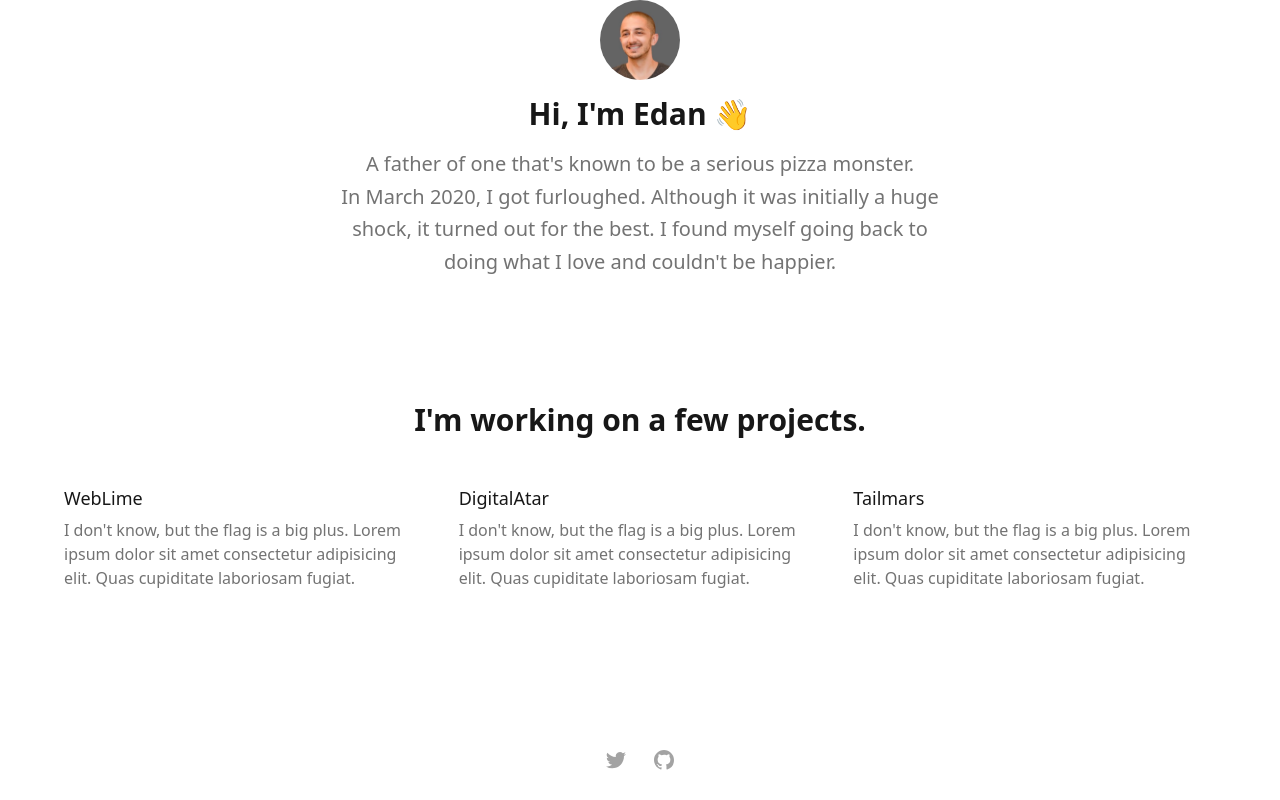
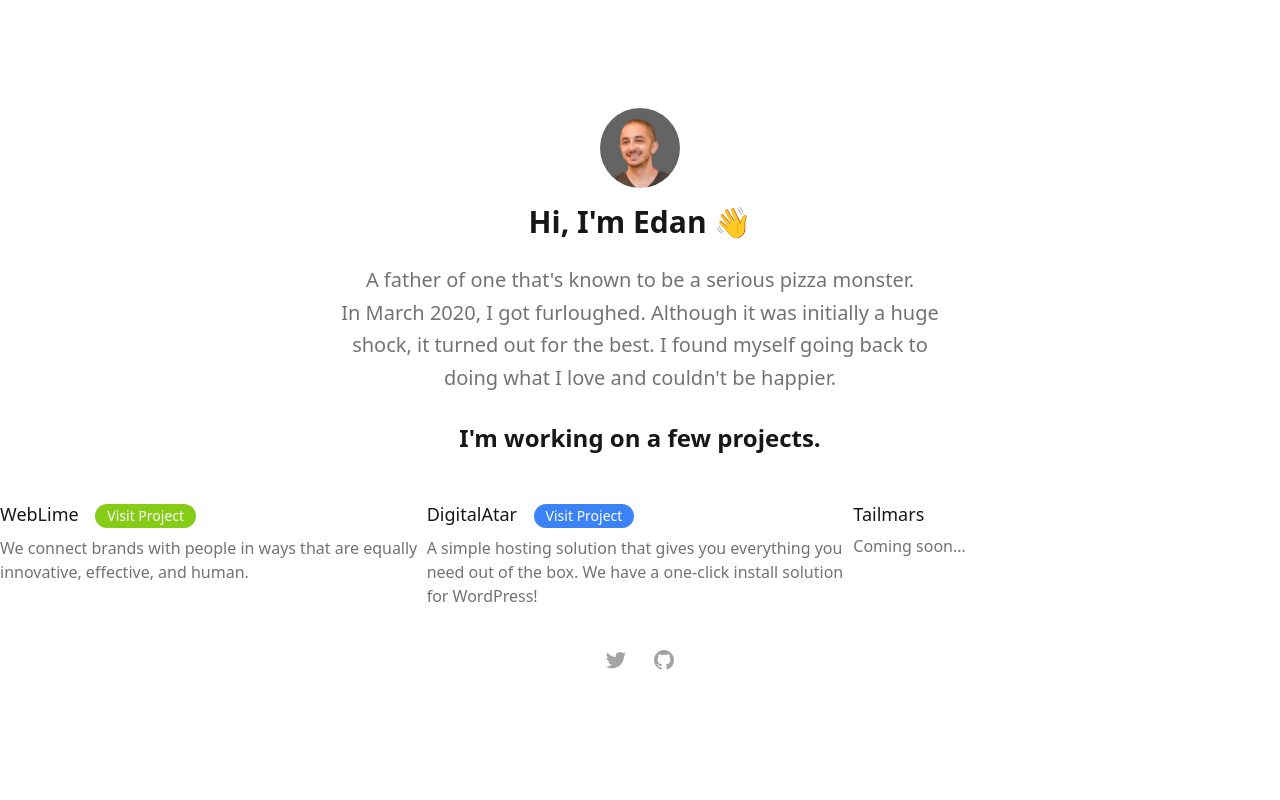
Before and after one commit to eba8/edan-ben-atar, a website: page index.html in a window 1280 px wide. Drawn offline with Linux system fonts and the light colour scheme.

Commit message:
page update

```diff
--- a/index.html
+++ b/index.html
@@ -9,7 +9,6 @@
   </head>
   <body>
     <div class="flex flex-col justify-center h-screen">
-      <div>
       <div class="flex justify-around">
         <img
           class="rounded-full max-h-20"
@@ -29,58 +28,74 @@
           A father of one that's known to be a serious pizza monster.
           <br />
           In March 2020, I got furloughed. Although it was initially a huge
-            shock, it turned out for the best. I found myself going back to
-            doing what I love and couldn't be happier.
+          shock, it turned out for the best. I found myself going back to doing
+          what I love and couldn't be happier.
         </p>
       </div>
-      </div>
-      <div class="px-4 py-5 mx-auto overflow-hidden sm:px-6 lg:px-8">
-        <div class="px-4 py-16 mx-auto max-w-7xl sm:py-24 sm:px-6 lg:px-8">
-          <h2 class="text-3xl font-extrabold text-center text-gray-900">
+      <div class="overflow-hidden">
+        <div class="py-5 mx-auto max-w-7xl">
+          <h2 class="text-2xl font-extrabold text-center text-gray-900">
             I'm working on a few projects.
           </h2>
           <div class="mt-12">
             <dl
-              class="space-y-10 md:space-y-0 md:grid md:grid-cols-2 md:grid-rows-2 md:gap-x-8 md:gap-y-12 lg:grid-cols-3"
+              class="space-y-10 md:space-y-0 md:grid md:grid-cols-2 md:grid-rows-1 lg:grid-cols-3"
             >
               <div>
                 <dt class="text-lg font-medium leading-6 text-gray-900">
                   WebLime
+                  <div class="inline-block">
+                    <div class="ml-3">
+                    <span
+                      class="inline-flex items-center px-3 py-0.5 rounded-full text-sm font-medium bg-lime-500 text-white"
+                    >
+                    <a href="https://weblime.com/">Visit Project</a>
+                    </span>
+                  </div>
+                  </div>
+                  </a>
                 </dt>
                 <dd class="mt-2 text-base text-gray-500">
-                  I don&#039;t know, but the flag is a big plus. Lorem ipsum
-                  dolor sit amet consectetur adipisicing elit. Quas cupiditate
-                  laboriosam fugiat.
+                  We connect brands with people in ways that are equally
+                  innovative, effective, and human.
                 </dd>
               </div>
               <div>
                 <dt class="text-lg font-medium leading-6 text-gray-900">
                   DigitalAtar
+                  <div class="inline-block">
+                    <div href="https://digitalatar.com/" class="ml-3">
+                    <span
+                      class="inline-flex items-center px-3 py-0.5 rounded-full text-sm font-medium bg-blue-500 text-white"
+                    ><a href="https://digitalatar.com/">Visit Project</a>
+                    </span>
+                  </div>
+                  </div>
+                  </a>
                 </dt>
                 <dd class="mt-2 text-base text-gray-500">
-                  I don&#039;t know, but the flag is a big plus. Lorem ipsum
-                  dolor sit amet consectetur adipisicing elit. Quas cupiditate
-                  laboriosam fugiat.
+                  A simple hosting solution that gives you everything you need
+                  out of the box. We have a one-click install solution for
+                  WordPress!
                 </dd>
               </div>
               <div>
                 <dt class="text-lg font-medium leading-6 text-gray-900">
                   Tailmars
                 </dt>
-                <dd class="mt-2 text-base text-gray-500">
-                  I don&#039;t know, but the flag is a big plus. Lorem ipsum
-                  dolor sit amet consectetur adipisicing elit. Quas cupiditate
-                  laboriosam fugiat.
-                </dd>
+                <dd class="mt-2 text-base text-gray-500">Coming soon...</dd>
               </div>
             </dl>
           </div>
         </div>
       </div>
 
-      <div class="px-4 py-12 mx-auto overflow-hidden sm:px-6 lg:px-8">
-        <div class="flex justify-center mt-8 space-x-6">
-          <a href="#" class="text-gray-400 hover:text-gray-500">
+      <div class="mx-auto overflow-hidden">
+        <div class="flex justify-center py-5 space-x-6">
+          <a
+            href="https://twitter.com/edanbenatar"
+            class="text-gray-400 hover:text-gray-500"
+          >
             <span class="sr-only">Twitter</span>
             <svg
               class="w-6 h-6"
@@ -94,7 +109,10 @@
             </svg>
           </a>
 
-          <a href="#" class="text-gray-400 hover:text-gray-500">
+          <a
+            href="https://github.com/eba8"
+            class="text-gray-400 hover:text-gray-500"
+          >
             <span class="sr-only">GitHub</span>
             <svg
               class="w-6 h-6"
--- a/tailwind.config.js
+++ b/tailwind.config.js
@@ -15,7 +15,7 @@
       white: colors.white,
       gray: colors.trueGray,
       lime: colors.lime,
-      red: colors.red,
+      blue: colors.blue,
       green: colors.emerald,
       yellow: colors.amber,
     },
```
Also changed, not shown: static/assets/css/style.css. Lines whose indentation alone changed are shown as unchanged.
